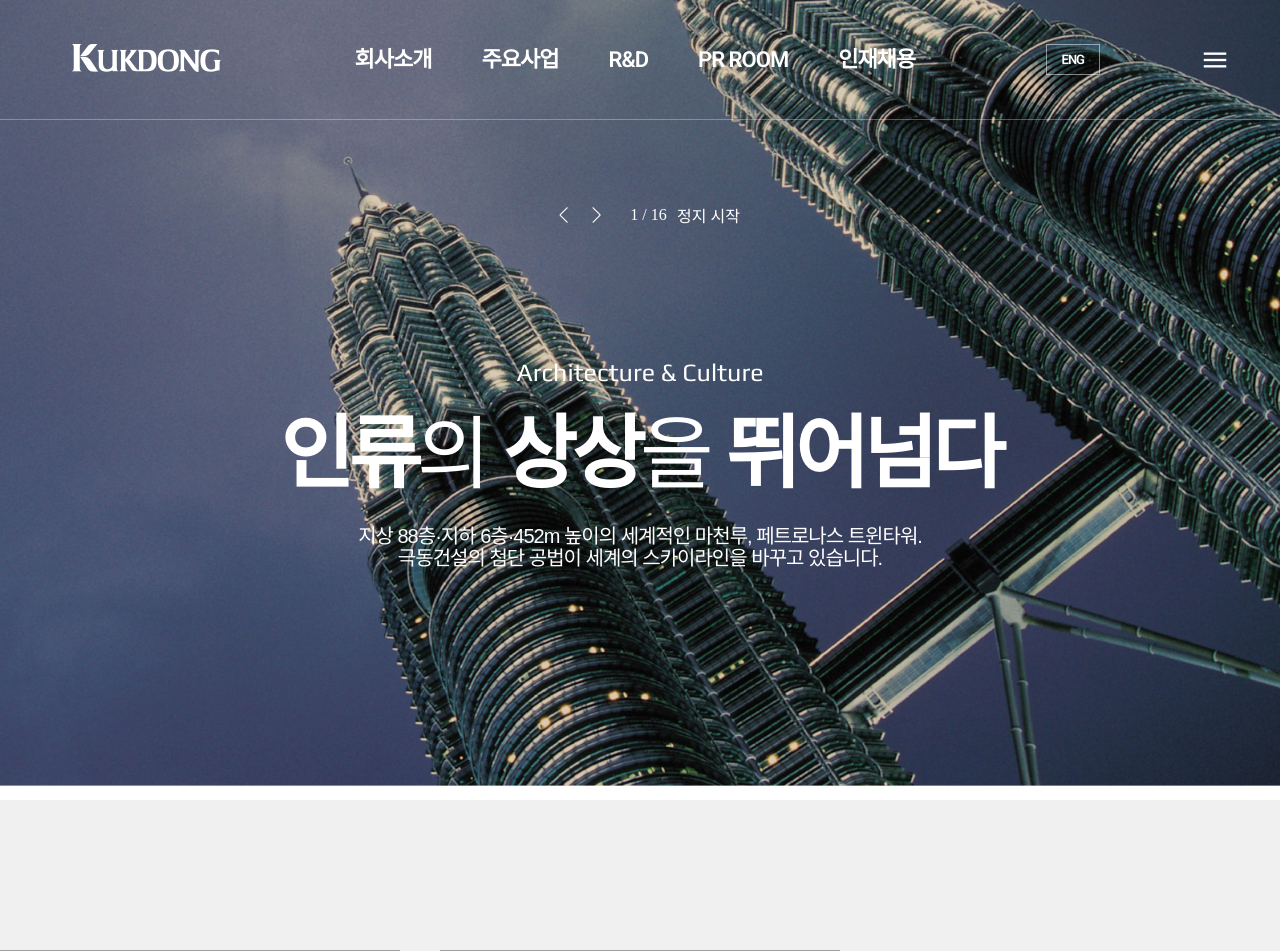
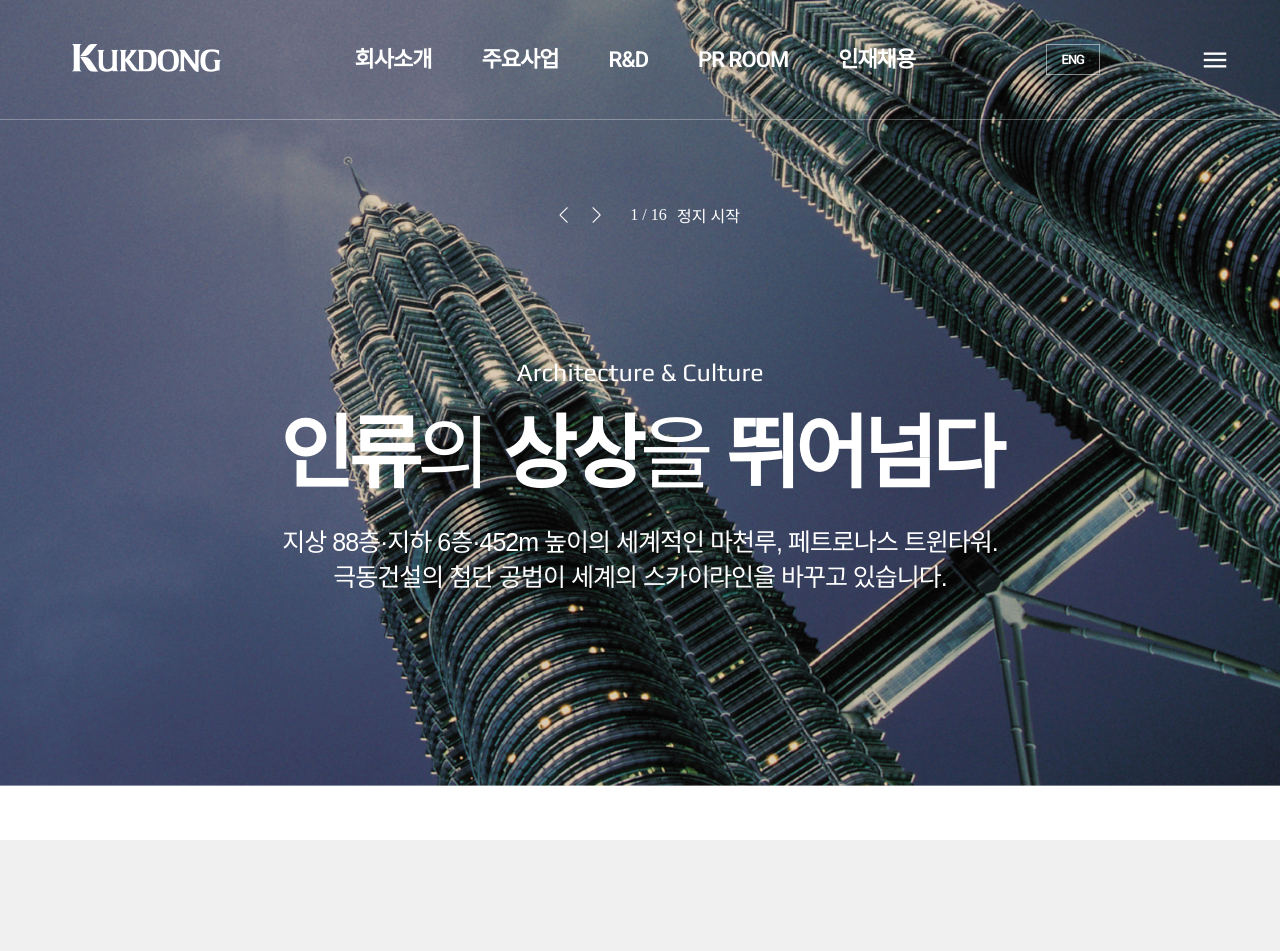
Before and after one commit to jueunkim205/kukdong, a PHP site: page / in a window 1280 px wide. Shown: the top 951 px of the page. Run offline with PHP 8.4, Linux system fonts and the light colour scheme; some web fonts are replaced; grey boxes are pictures that could not be loaded.

Commit message:
수정중

```diff
--- a/css/style.css
+++ b/css/style.css
@@ -53,7 +53,6 @@ p {
 
 header {
   width: 100%;
-  height: 100vh;
   box-sizing: border-box;
 }
 
@@ -68,6 +67,7 @@ header nav {
   border-bottom: 1px solid rgba(255, 255, 255, .3);
   font-family: "Roboto", "Noto Sans KR";
   transition: .5s;
+  z-index: 10;
 }
 
 header nav .mainMenu {
@@ -210,7 +210,6 @@ header .subItem li ul li a {
   margin: 7px 0;
 }
 
-/*  */
 header nav.on .lang {
   border: 1px solid #222;
 }
@@ -259,16 +258,16 @@ header nav.on .btns span:last-child::after {
 /* 수정 */
 
 #visual{
+  width: 100%;
+  height: 90vh;
+}
+
+#visual .swiper {
   position : absolute;
   top: 0;
   left: 0;
   width: 100%;
-  z-index: -10;
-}
-
-#visual .swiper {
-  width: 100%;
-  height: 100vh;
+  height: 100%;
 }
 
 #visual .swiper-slide {
@@ -359,9 +358,9 @@ header nav.on .btns span:last-child::after {
   font-weight: normal;
   transform: scale(1.2);
   opacity: 0;
-  font-size: 20px;
+  font-size: 25px;
   transition: 1s;
-  line-height: 1.1;
+  line-height: 1.4;
 }
 
 #visual .txt>div.on p {
@@ -522,8 +521,8 @@ header nav.on .btns span:last-child::after {
 .section2 #downCon {
   width: 100%;
   height: 590px;
+  overflow: hidden;
 }
-
 
 .section2 #downCon::after {
   position: absolute;
@@ -534,7 +533,6 @@ header nav.on .btns span:last-child::after {
   right: 39%;
   background: #002264;
 }
-
 
 .section2 #downCon ul {
   position: absolute;
@@ -1073,6 +1071,7 @@ header nav.on .btns span:last-child::after {
 
 .darkbg.on {
   display: block;
+  z-index: 20;
 }
 
 .darkbg {
@@ -1083,7 +1082,6 @@ header nav.on .btns span:last-child::after {
   width: 100vw;
   height: 100%;
   background: rgba(0, 0, 0, .8);
-  z-index: 20;
   border: 1px solid #000;
 }
 
--- a/index.html
+++ b/index.html
@@ -261,7 +261,7 @@
             <span>Architecture & Culture</span>
             <h1><strong>건축</strong>에 <strong>문화</strong>를 <strong>더하다</strong><br>
             </h1>
-            <p>한국 전통가옥 지붕의 곡선을 경기장에 접목한 세계 최고 수준의 대구스타디움.
+            <p>한국 전통가옥 지붕의 곡선을 경기장에 접목한 세계 최고 수준의 대구스타디움.<br>
               극동건설이 대한민국의 첨단 기술력을 전 세계에 과시하고 있습니다.</p>
           </div>
 
@@ -269,7 +269,7 @@
             <span>Architecture & Culture</span>
             <h1><strong>가치</strong>와 <strong>가치</strong>를 <strong>이어주다</strong><br>
             </h1>
-            <p>길이 416km, 너비 22.4m 전국을 일일생활권으로 만든 국가 대동맥, 경부고속도로.
+            <p>길이 416km, 너비 22.4m 전국을 일일생활권으로 만든 국가 대동맥, 경부고속도로.<br>
               극동건설은 지금 이 순간에도 대한민국의 가치를 높여가고 있습니다.</p>
           </div>
         </div>
--- a/js/script.js
+++ b/js/script.js
@@ -61,6 +61,7 @@ document.querySelector(".play").onclick = function () {
   autoplaying = true;
 };
 
+//
 function addClass(k) {
   // 순서에 해당하는 sub메뉴 클래스 추가
   subMenuItem.forEach(function (item, index) {
```
